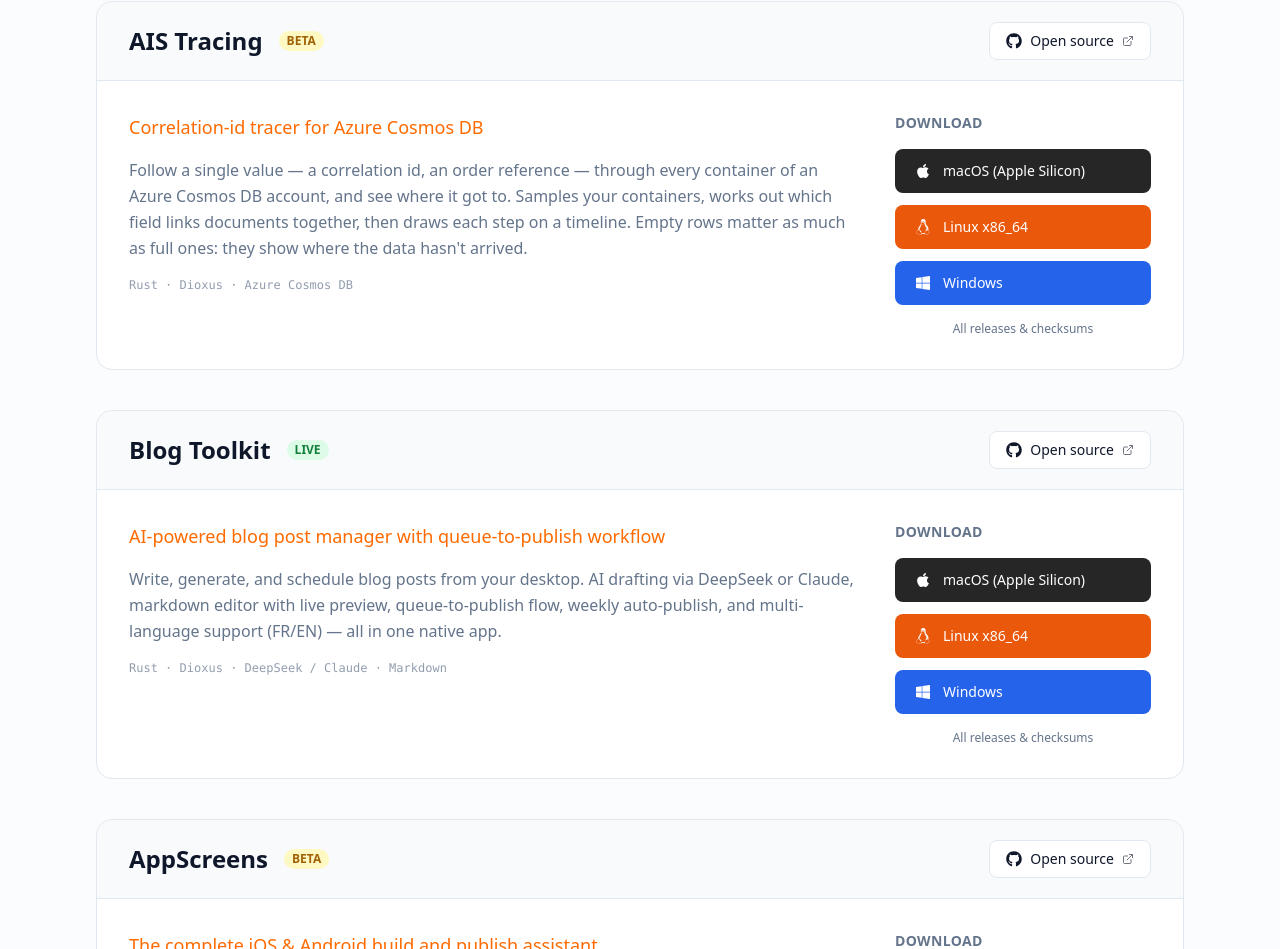
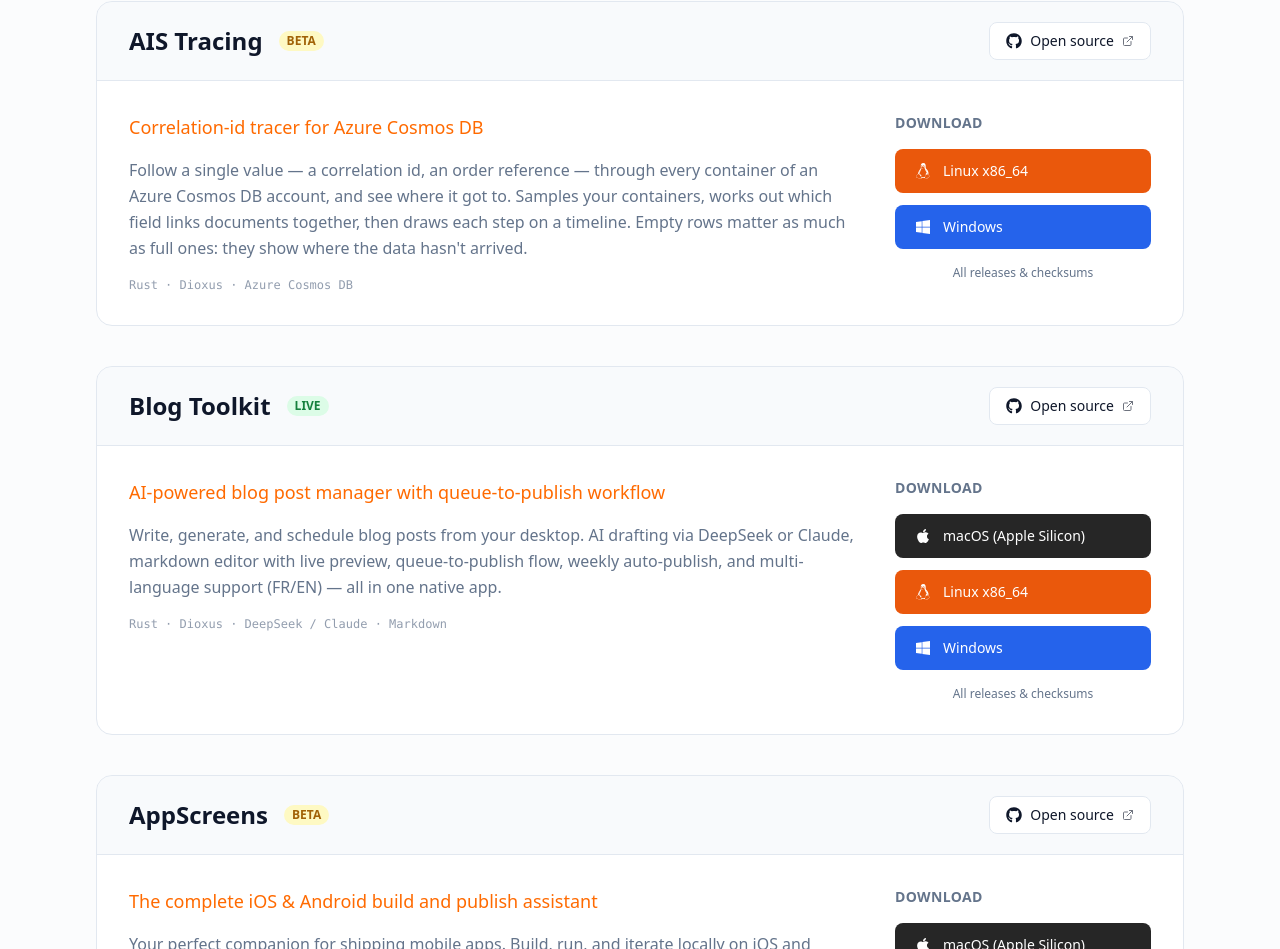
Before and after one commit to bennekrouf/mayorana, a Next.js app: page /en/apps in a window 1280 px wide. Shown: the part 1679-2628 px from the top of the page. Built offline with nearby package versions, Linux system fonts and the light colour scheme.

Commit message:
Remove macOS download link for ais-tracing due to missing signing configuration

```diff
--- a/src/app/[locale]/apps/page.tsx
+++ b/src/app/[locale]/apps/page.tsx
@@ -109,13 +109,16 @@
     tech: 'Rust · Dioxus · Azure Cosmos DB',
     status: 'beta',
     github: tracing,
+    // No macOS entry yet: ais-tracing's release pipeline skips the .dmg until
+    // the Apple signing secrets are configured, so linking it would 404.
+    // Restore the block below once a signed build ships.
+    //   {
+    //     os: 'mac',
+    //     label: 'macOS (Apple Silicon)',
+    //     href: `${tracing}/releases/latest/download/ais-tracing-macos-arm64.dmg`,
+    //     icon: <FaApple className="w-4 h-4" />,
+    //   },
     downloads: [
-      {
-        os: 'mac',
-        label: 'macOS (Apple Silicon)',
-        href: `${tracing}/releases/latest/download/ais-tracing-macos-arm64.dmg`,
-        icon: <FaApple className="w-4 h-4" />,
-      },
       {
         os: 'linux',
         label: 'Linux x86_64',
```
